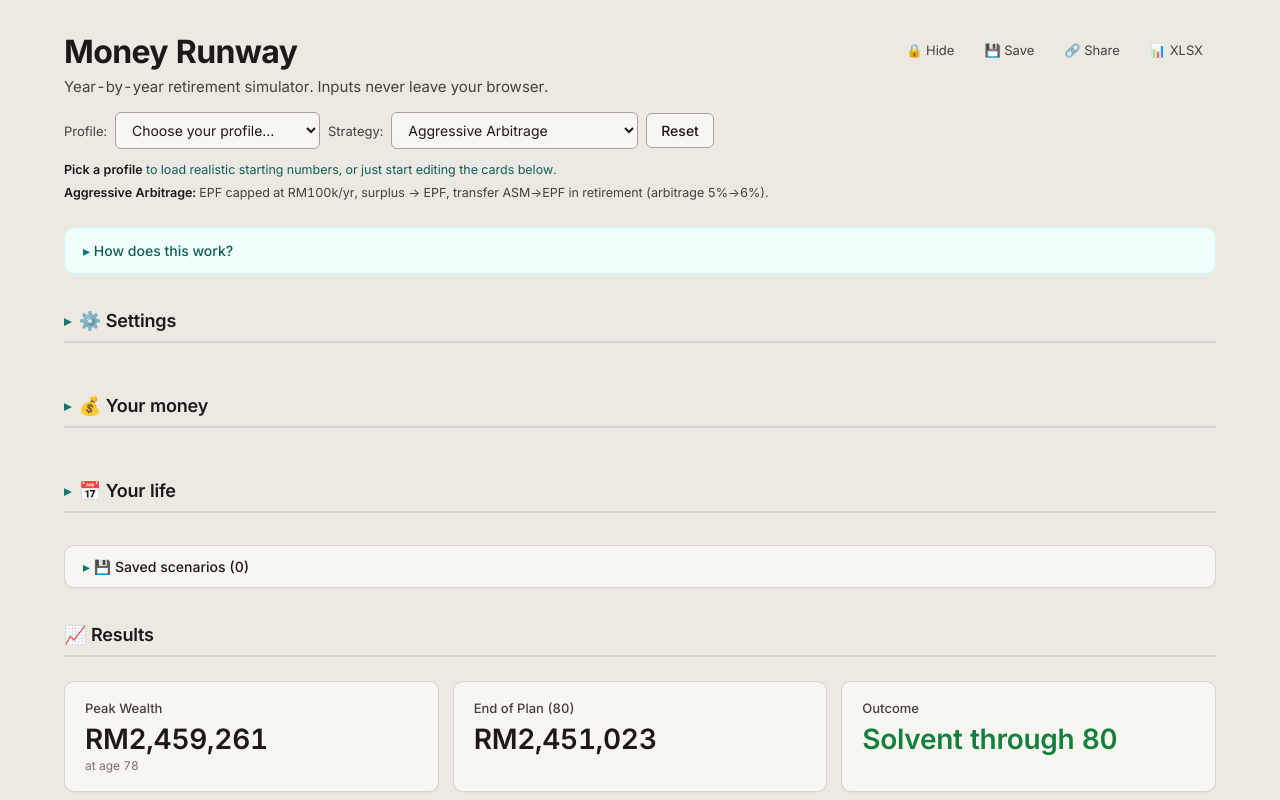
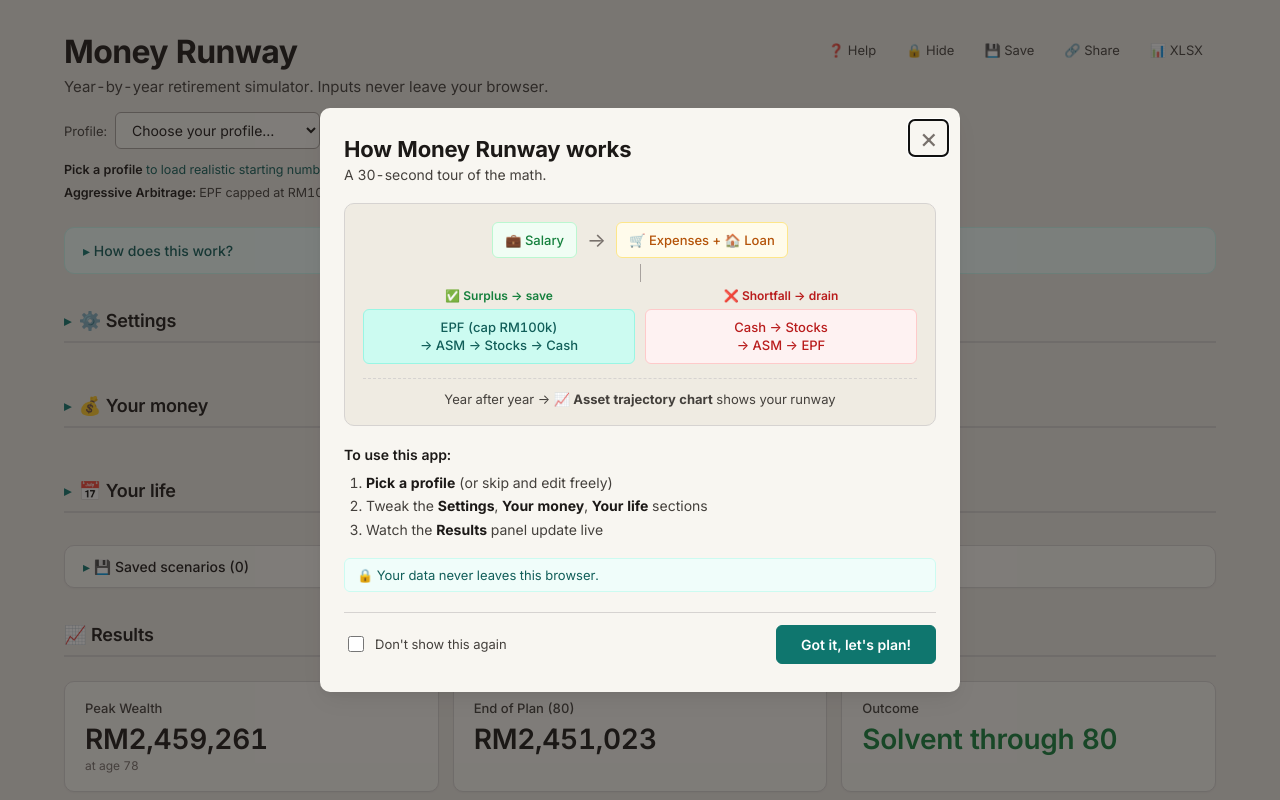
Before and after one commit to jianhanlim/retire-plan, a React (Vite) app: page / in a window 1280 px wide. Shown: the top 800 px of the page. Built offline with nearby package versions, Linux system fonts and the light colour scheme.

Commit message:
Welcome modal with money-flow diagram + Help button

```diff
--- a/src/App.css
+++ b/src/App.css
@@ -86,6 +86,118 @@ header h1 {
 .picker-hint { color: var(--primary-hover); }
 
 /* ── How it works ───────────────────────────────────────── */
+/* ── Welcome modal ───────────────────────────────────── */
+.welcome-backdrop {
+  position: fixed; inset: 0; z-index: 100;
+  background: rgba(28, 25, 23, 0.55);
+  display: flex; align-items: center; justify-content: center;
+  padding: 16px; overflow-y: auto;
+}
+.welcome-card {
+  background: var(--surface);
+  border-radius: var(--radius);
+  box-shadow: var(--shadow-lg);
+  max-width: 640px; width: 100%;
+  padding: 28px 24px;
+  position: relative;
+  max-height: calc(100vh - 32px);
+  overflow-y: auto;
+}
+.welcome-close {
+  position: absolute; top: 12px; right: 12px;
+  background: transparent; border: none;
+  font-size: 28px; line-height: 1; cursor: pointer;
+  color: var(--text-mute);
+  padding: 4px 10px; border-radius: var(--radius-sm);
+  transition: color 0.15s, background 0.15s;
+}
+.welcome-close:hover { background: var(--surface-2); color: var(--text); }
+
+.welcome-card h2 { margin: 0 0 4px; font-size: 22px; font-weight: 700; color: var(--text); letter-spacing: -0.01em; }
+.welcome-sub { color: var(--text-soft); margin: 0 0 20px; font-size: 14px; }
+
+.flow {
+  background: var(--surface-2);
+  border: 1px solid var(--border);
+  border-radius: var(--radius);
+  padding: 18px; margin-bottom: 20px;
+}
+.flow-row { display: flex; align-items: center; gap: 10px; justify-content: center; flex-wrap: wrap; }
+.flow-row.split { align-items: flex-start; }
+.flow-col { flex: 1; min-width: 0; }
+.flow-box {
+  background: #ffffff;
+  border: 1px solid var(--border-strong);
+  border-radius: var(--radius-sm);
+  padding: 8px 12px;
+  font-size: 13px;
+  font-weight: 500;
+  text-align: center;
+  line-height: 1.4;
+  white-space: nowrap;
+}
+.flow-box.income { background: var(--success-bg); color: var(--success); border-color: #bbf7d0; }
+.flow-box.expense { background: var(--warn-bg); color: var(--warn); border-color: #fde68a; }
+.flow-box.save { background: var(--primary-soft); color: var(--primary-hover); border-color: #99f6e4; white-space: normal; }
+.flow-box.drain { background: var(--danger-bg); color: var(--danger); border-color: #fecaca; white-space: normal; }
+.flow-arrow { font-size: 20px; color: var(--text-mute); }
+.flow-label { font-size: 12px; font-weight: 600; margin-bottom: 6px; text-align: center; }
+.flow-label.good { color: var(--success); }
+.flow-label.bad { color: var(--danger); }
+.flow-split-line {
+  width: 1px; height: 18px; background: var(--border-strong);
+  margin: 6px auto;
+}
+.flow-footer {
+  margin-top: 14px; padding-top: 12px;
+  border-top: 1px dashed var(--border);
+  text-align: center; font-size: 13px; color: var(--text-soft);
+}
+
+.welcome-steps h3 { margin: 0 0 8px; font-size: 14px; font-weight: 600; color: var(--text); }
+.welcome-steps ol { margin: 0; padding-left: 22px; line-height: 1.7; color: var(--text-soft); font-size: 14px; }
+.welcome-steps ol li b { color: var(--text); }
+
+.welcome-privacy {
+  margin: 16px 0 20px; font-size: 13px;
+  color: var(--primary-hover);
+  background: var(--primary-soft-2);
+  border: 1px solid var(--primary-soft);
+  padding: 8px 12px;
+  border-radius: var(--radius-sm);
+}
+
+.welcome-actions {
+  display: flex; align-items: center; justify-content: space-between;
+  gap: 16px; padding-top: 12px; border-top: 1px solid var(--border);
+  flex-wrap: wrap;
+}
+.welcome-dont-show {
+  display: inline-flex; align-items: center; gap: 8px;
+  font-size: 13px; color: var(--text-soft); cursor: pointer;
+}
+.welcome-primary {
+  padding: 10px 24px;
+  background: var(--primary); color: var(--on-primary);
+  border: 1px solid var(--primary);
+  border-radius: var(--radius-sm); cursor: pointer;
+  font-size: 14px; font-weight: 600;
+  transition: background 0.15s;
+}
+.welcome-primary:hover { background: var(--primary-hover); }
+
+@media (max-width: 640px) {
+  .welcome-card { padding: 20px 16px; }
+  .welcome-card h2 { font-size: 18px; }
+  .flow-row { flex-direction: column; gap: 6px; }
+  .flow-row.split { flex-direction: row; gap: 8px; }
+  .flow-arrow { transform: rotate(90deg); }
+  .flow-box { font-size: 12px; padding: 6px 10px; white-space: normal; }
+  .welcome-actions { flex-direction: column; align-items: stretch; }
+  .welcome-primary { width: 100%; }
+  .welcome-dont-show { justify-content: center; }
+}
+
 .how-it-works {
   background: var(--primary-soft-2);
   border: 1px solid var(--primary-soft);
--- a/src/App.tsx
+++ b/src/App.tsx
@@ -39,6 +39,7 @@ import {
   saveScenario,
   scenarioExists,
 } from "./lib/storage";
+import { Welcome, shouldAutoShowWelcome } from "./Welcome";
 import "./App.css";
 
 const makeFmt = (privacy: boolean) => (n: number) =>
@@ -61,6 +62,7 @@ export default function App() {
   });
   const [privacy, setPrivacy] = useState(false);
   const [savedNames, setSavedNames] = useState<string[]>(() => listSavedScenarios());
+  const [welcomeOpen, setWelcomeOpen] = useState<boolean>(() => shouldAutoShowWelcome());
   const fmtRM = useMemo(() => makeFmt(privacy), [privacy]);
   const result = useMemo(() => simulate(input), [input]);
 
@@ -395,12 +397,16 @@ export default function App() {
 
   return (
     <div className="app">
+      <Welcome open={welcomeOpen} onClose={() => setWelcomeOpen(false)} />
       <header>
         <h1>Money Runway</h1>
         <p className="tagline">
           Year-by-year retirement simulator. Inputs never leave your browser.
         </p>
         <div className="actions actions-secondary">
+          <button onClick={() => setWelcomeOpen(true)} title="How does this work?" aria-label="Help">
+            ❓ Help
+          </button>
           <button onClick={() => setPrivacy((p) => !p)} title="Toggle privacy mode">
             {privacy ? "🔓 Show" : "🔒 Hide"}
           </button>
--- /dev/null
+++ b/src/Welcome.tsx
@@ -0,0 +1,126 @@
+import { useEffect, useRef, useState } from "react";
+
+const LS_KEY = "retire-plan:welcome-dismissed";
+
+export function shouldAutoShowWelcome(): boolean {
+  try {
+    return localStorage.getItem(LS_KEY) !== "1";
+  } catch {
+    return true;
+  }
+}
+
+export function Welcome({ open, onClose }: { open: boolean; onClose: () => void }) {
+  const [dontShow, setDontShow] = useState(false);
+  const closeBtnRef = useRef<HTMLButtonElement>(null);
+
+  useEffect(() => {
+    if (!open) return;
+    closeBtnRef.current?.focus();
+    const handler = (e: KeyboardEvent) => {
+      if (e.key === "Escape") finish();
+    };
+    document.addEventListener("keydown", handler);
+    return () => document.removeEventListener("keydown", handler);
+    // eslint-disable-next-line react-hooks/exhaustive-deps
+  }, [open]);
+
+  if (!open) return null;
+
+  function finish() {
+    if (dontShow) {
+      try {
+        localStorage.setItem(LS_KEY, "1");
+      } catch {
+        /* private mode etc. — silently no-op */
+      }
+    }
+    onClose();
+  }
+
+  return (
+    <div
+      className="welcome-backdrop"
+      onClick={(e) => {
+        if (e.target === e.currentTarget) finish();
+      }}
+      role="dialog"
+      aria-modal="true"
+      aria-labelledby="welcome-title"
+    >
+      <div className="welcome-card">
+        <button
+          ref={closeBtnRef}
+          onClick={finish}
+          className="welcome-close"
+          aria-label="Close"
+          type="button"
+        >
+          ×
+        </button>
+
+        <h2 id="welcome-title">How Money Runway works</h2>
+        <p className="welcome-sub">A 30-second tour of the math.</p>
+
+        <div className="flow">
+          <div className="flow-row">
+            <span className="flow-box income">💼 Salary</span>
+            <span className="flow-arrow">→</span>
+            <span className="flow-box expense">🛒 Expenses + 🏠 Loan</span>
+          </div>
+          <div className="flow-split-line" />
+          <div className="flow-row split">
+            <div className="flow-col">
+              <div className="flow-label good">✅ Surplus → save</div>
+              <div className="flow-box save">
+                EPF (cap RM100k) <br />
+                → ASM → Stocks → Cash
+              </div>
+            </div>
+            <div className="flow-col">
+              <div className="flow-label bad">❌ Shortfall → drain</div>
+              <div className="flow-box drain">
+                Cash → Stocks <br />
+                → ASM → EPF
+              </div>
+            </div>
+          </div>
+          <div className="flow-footer">
+            Year after year → <b>📈 Asset trajectory chart</b> shows your runway
+          </div>
+        </div>
+
+        <div className="welcome-steps">
+          <h3>To use this app:</h3>
+          <ol>
+            <li>
+              <b>Pick a profile</b> (or skip and edit freely)
+            </li>
+            <li>
+              Tweak the <b>Settings</b>, <b>Your money</b>, <b>Your life</b> sections
+            </li>
+            <li>
+              Watch the <b>Results</b> panel update live
+            </li>
+          </ol>
+        </div>
+
+        <p className="welcome-privacy">🔒 Your data never leaves this browser.</p>
+
+        <div className="welcome-actions">
+          <label className="welcome-dont-show">
+            <input
+              type="checkbox"
+              checked={dontShow}
+              onChange={(e) => setDontShow(e.target.checked)}
+            />
+            Don&apos;t show this again
+          </label>
+          <button onClick={finish} className="welcome-primary" type="button">
+            Got it, let&apos;s plan!
+          </button>
+        </div>
+      </div>
+    </div>
+  );
+}
```
